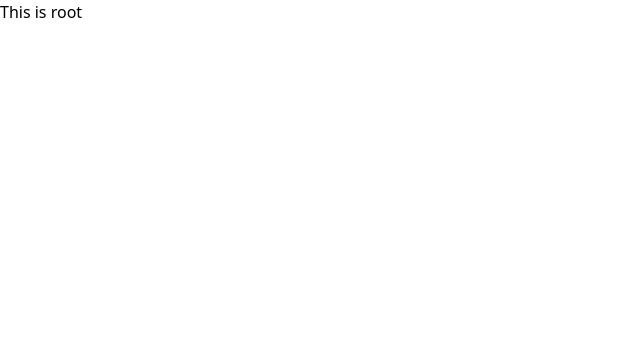
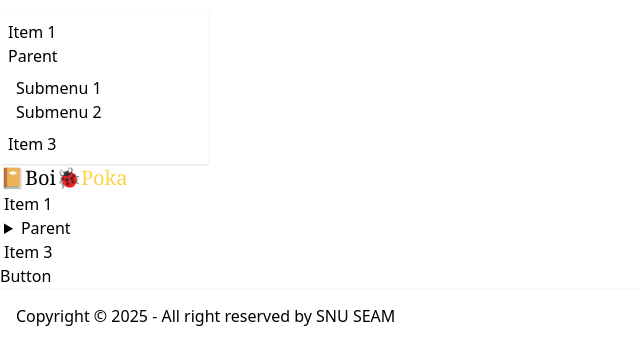
Before and after one commit to Seam7819/Book-lovers, a React (Vite) app: page / in a window 1280 px wide. Shown: the top 364 px of the page, without its empty margins (0-640 px from the left). Built offline with nearby package versions, Linux system fonts and the light colour scheme.

Commit message:
commit navbar section

```diff
--- /dev/null
+++ b/src/Components/ErrorPage/ErrorPage.jsx
@@ -0,0 +1,19 @@
+import { Link } from "react-router-dom";
+
+const ErrorPage = () => {
+    return (
+        <div >
+            <div className="flex justify-center items-center mt-32">
+                <img className="w-96" src="https://i.imgflip.com/90c6yv.jpg" alt="" />
+            </div>
+
+            <div className="flex justify-center items-center mt-10">
+                <Link  to="/">
+                <button  className="btn btn-soft btn-error">Back TO Home</button>
+            </Link>
+            </div>
+        </div>
+    );
+};
+
+export default ErrorPage;
--- /dev/null
+++ b/src/Components/Footer/Footer.jsx
@@ -0,0 +1,12 @@
+
+const Footer = () => {
+    return (
+        <footer className="footer sm:footer-horizontal footer-center bg-base-300 text-base-content p-4">
+            <aside>
+                <p>Copyright © {new Date().getFullYear()} - All right reserved by SNU SEAM</p>
+            </aside>
+        </footer>
+    );
+};
+
+export default Footer;
--- /dev/null
+++ b/src/Components/Home/Home.jsx
@@ -0,0 +1,10 @@
+
+const Home = () => {
+    return (
+        <div>
+            This is home
+        </div>
+    );
+};
+
+export default Home;
--- /dev/null
+++ b/src/Components/Navbar/Navbar.jsx
@@ -0,0 +1,48 @@
+
+const Navbar = () => {
+    return (
+        <div className="navbar bg-base-100 shadow-sm">
+            <div className="navbar-start">
+                <div className="dropdown">
+                    <div tabIndex={0} role="button" className="btn btn-ghost lg:hidden">
+                        <svg xmlns="http://www.w3.org/2000/svg" className="h-5 w-5" fill="none" viewBox="0 0 24 24" stroke="currentColor"> <path strokeLinecap="round" strokeLinejoin="round" strokeWidth="2" d="M4 6h16M4 12h8m-8 6h16" /> </svg>
+                    </div>
+                    <ul
+                        tabIndex={0}
+                        className="menu menu-sm dropdown-content bg-base-100 rounded-box z-1 mt-3 w-52 p-2 shadow">
+                        <li><a>Item 1</a></li>
+                        <li>
+                            <a>Parent</a>
+                            <ul className="p-2">
+                                <li><a>Submenu 1</a></li>
+                                <li><a>Submenu 2</a></li>
+                            </ul>
+                        </li>
+                        <li><a>Item 3</a></li>
+                    </ul>
+                </div>
+                <a className="btn btn-ghost text-xl font-serif">📔Boi<span className="text-amber-300">🐞Poka</span> </a>
+            </div>
+            <div className="navbar-center hidden lg:flex">
+                <ul className="menu menu-horizontal px-1">
+                    <li><a>Item 1</a></li>
+                    <li>
+                        <details>
+                            <summary>Parent</summary>
+                            <ul className="p-2">
+                                <li><a>Submenu 1</a></li>
+                                <li><a>Submenu 2</a></li>
+                            </ul>
+                        </details>
+                    </li>
+                    <li><a>Item 3</a></li>
+                </ul>
+            </div>
+            <div className="navbar-end">
+                <a className="btn">Button</a>
+            </div>
+        </div>
+    );
+};
+
+export default Navbar;
--- a/src/Components/Root/Root.jsx
+++ b/src/Components/Root/Root.jsx
@@ -1,8 +1,13 @@
+import { Outlet } from "react-router-dom";
+import Navbar from "../Navbar/Navbar";
+import Footer from "../Footer/Footer";
 
 const Root = () => {
     return (
         <div>
-            <h1>This is root</h1>
+            <Navbar></Navbar>
+            <Outlet></Outlet>
+            <Footer></Footer>
         </div>
     );
 };
--- a/src/main.jsx
+++ b/src/main.jsx
@@ -6,11 +6,13 @@ import {
   RouterProvider,
 } from "react-router-dom";
 import Root from './Components/Root/Root';
+import ErrorPage from './Components/ErrorPage/ErrorPage';
 
 const router = createBrowserRouter([
   {
     path: "/",
     element: <Root></Root>,
+    errorElement : <ErrorPage></ErrorPage> ,
   },
 ]);
 
```
